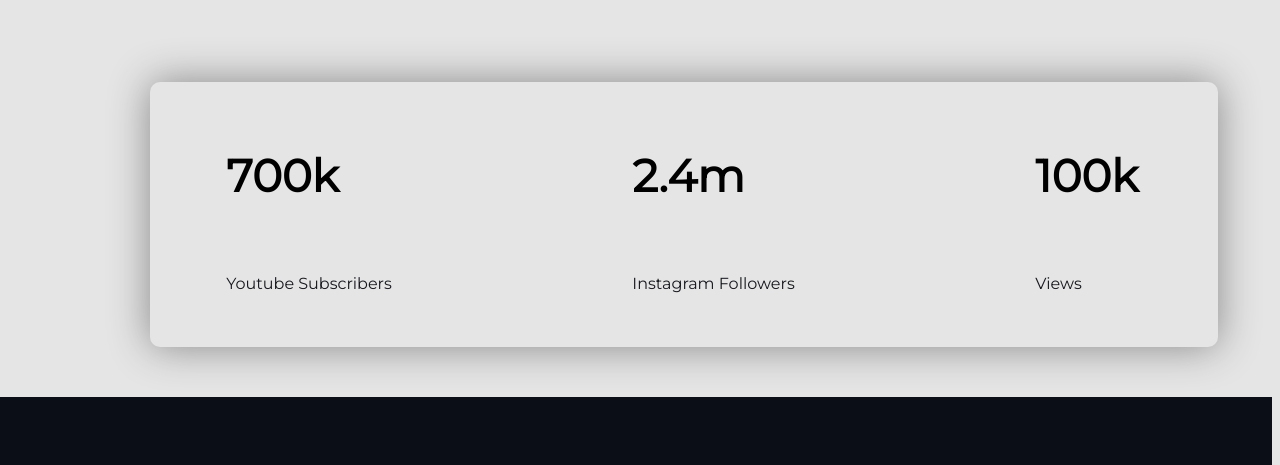
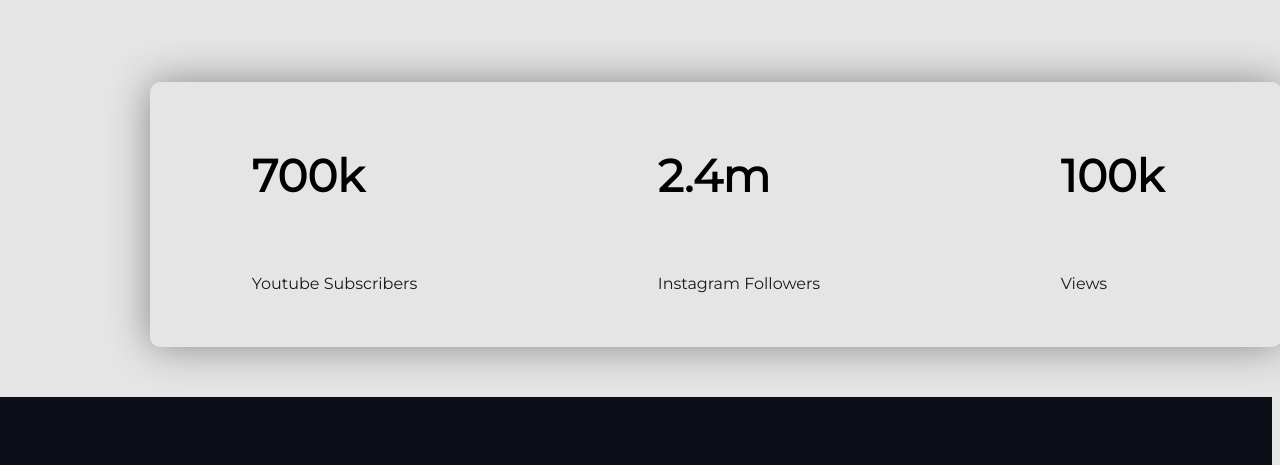
Before and after one commit to orun-sunny/food-network, a plain HTML site: page index.html in a window 1280 px wide. Shown: the part 3165-3630 px from the top of the page. Drawn offline with Linux system fonts and the light colour scheme.

Commit message:
padding updated

```diff
--- a/style.css
+++ b/style.css
@@ -137,8 +137,8 @@ h1 {
      width: 80%;
      border-radius: 10px;
      box-shadow:  0px 0px 40px #888888;;
-     padding-left: 2%;
-     padding-right: 2%;
+     padding-left: 4%;
+     padding-right: 5%;
      justify-content: space-between;
      margin-bottom: 50px;
  }
```
